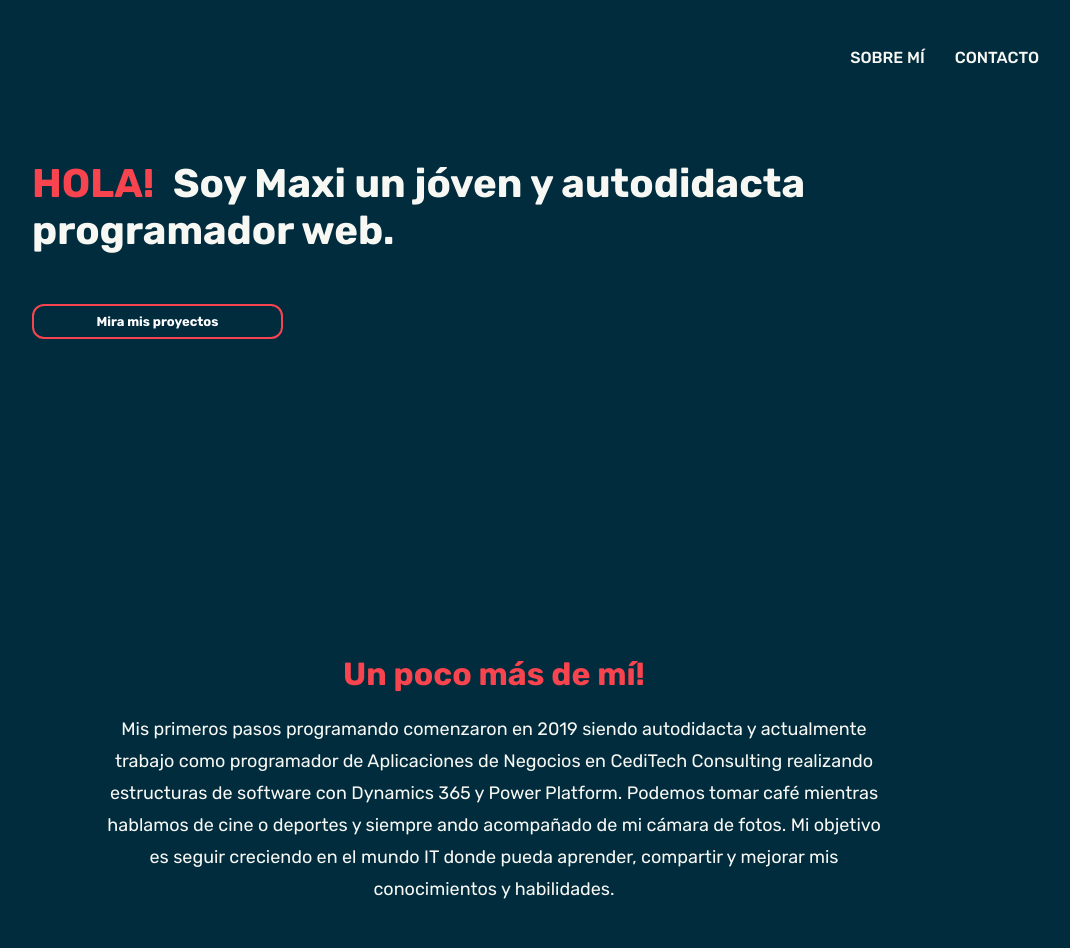
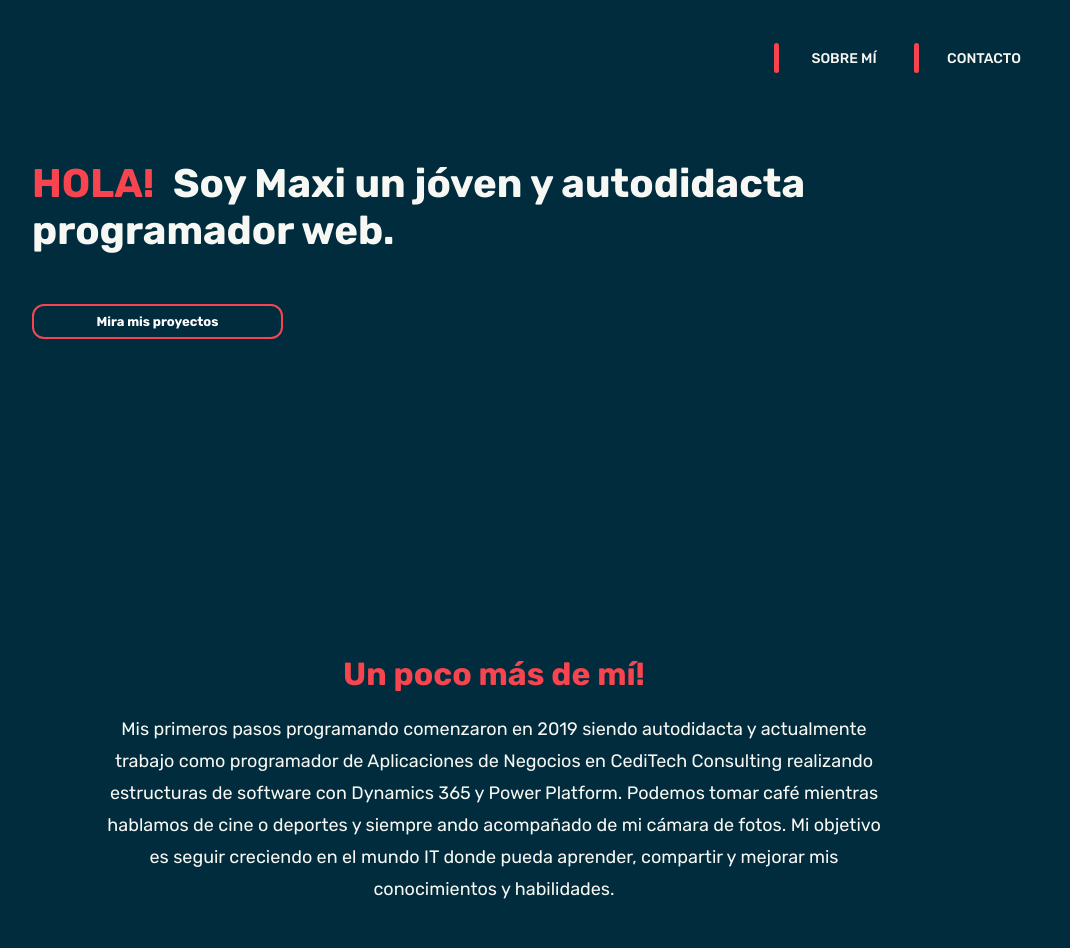
Before and after one commit to maxmferreyra/MFwebpage, a plain HTML site: page index.html in a window 1280 px wide. Shown: the top 948 px of the page, without its empty margins (146-1216 px from the left). Drawn offline with nearby package versions, Linux system fonts and the light colour scheme.

Commit message:
changes design animation button nav

```diff
--- a/index.css
+++ b/index.css
@@ -39,18 +39,27 @@ nav {
 }
 
 nav a {
-    font-size: 16px;
+    font-size: 14px;
     font-weight: 500;
     color: #f7f8f3;
     margin: 0px 15px;
     text-transform: uppercase;
 }
 
-nav a:hover {
+nav button {
+    width: 140px;
+    height: 30px;
     cursor: pointer;
-}
-
-
+    border: none;
+    outline: none;
+    background: transparent;
+    color: white;
+    font-weight: 700;
+    position: relative;
+    transition: all 0.5s;
+    z-index: 1;
+    font-family: 'Rubik', sans-serif;
+   }
 
 main {
     display: flex;
@@ -172,6 +181,10 @@ h3 {
     transition: transform 1s ease-out;
 }
 
+.proyects-container {
+    margin-bottom: 35px;
+}
+
 .proyect {
     width: 380px;
     height: 600px;
@@ -181,6 +194,7 @@ h3 {
     justify-content: center;
     align-items: center;
     transition: transform 1s ease-out;
+    margin-bottom: 20px;
 }
 
 
@@ -246,7 +260,7 @@ h3 {
     transition: all 0.3s ease;
    }
 
-   .cta span {
+   .cta a {
     position: relative;
     font-family: "Ubuntu", sans-serif;
     font-size: 14px;
@@ -337,6 +351,24 @@ footer p span {
         height: 50px;
     }
 
+    nav button::before {
+        content: "";
+        position: absolute;
+        top: 0;
+        left: 0;
+        width: 5px;
+        height: 100%;
+        background-color: #f7444e;
+        z-index: -1;
+        transition: all 0.5s;
+        border-radius: 10px;
+       }
+
+       nav button:hover::before {
+        width: 100%;
+       }
+
+
     .title-container {
         margin-bottom: 80px;
         height: 550px;
@@ -404,7 +436,6 @@ footer p span {
        display: flex;
        justify-content: space-evenly;
        align-items: center;
-       margin-bottom: 25px;
     }
 
     .proyect {
@@ -431,6 +462,10 @@ footer p span {
         padding: 10px;
     }
 
+    .cta {
+        cursor: pointer;
+    }
+
     footer {
         margin: 0 auto;
     }
--- a/index.html
+++ b/index.html
@@ -11,8 +11,8 @@
 <body>
     <header>
         <nav>
-            <a href="#about-me">Sobre mí</a>
-            <a href="#contact">Contacto</a>
+            <button><a href="#about-me">Sobre mí</a></button>
+            <button><a href="#contact">Contacto</a> </button>
         </nav>
     </header>
     <main>
@@ -56,7 +56,7 @@
                     <h3>CANAL DE PODCAST</h3>
                     <p>Página web estática donde se incluyen animaciones, archivos multimedias, modelos de cajas y menú hamburguesa. Proyecto realizado con tecnologias HTML, CSS.</p>
                     <button class="cta">
-                        <span>Sitio web</span>
+                        <a target="_blank" href="https://podcast-channel-proyect.netlify.app/">Sitio web</a>
                         <svg viewBox="0 0 13 10" height="10px" width="15px">
                           <path d="M1,5 L11,5"></path>
                           <polyline points="8 1 12 5 8 9"></polyline>
@@ -70,7 +70,7 @@
                     <h3>SIMULADOR DE RESERVA DE HOTELES</h3>
                     <p>Sitio web dinámico donde a través de filtros puede seleccionar el hotel que desea reservar. Proyecto realizado con tecnologias HTML, CSS, JAVASCRIPT y librería REACT JS.</p>
                     <button class="cta">
-                        <span>Sitio web</span>
+                        <a target="_blank" href="https://maxmferreyra.github.io/hotel-simulator-react/">Sitio web</a>
                         <svg viewBox="0 0 13 10" height="10px" width="15px">
                           <path d="M1,5 L11,5"></path>
                           <polyline points="8 1 12 5 8 9"></polyline>
@@ -84,7 +84,7 @@
                     <h3>GIPHOS</h3>
                     <p>Sitio web para realizar la búsqueda de tus GIFs favoritos. Utilizando el recurso externo de Giphy API Rest. Proyecto realizado con tecnologias HTML, CSS, JAVASCRIPT y librería REACT JS</p>
                     <button class="cta">
-                        <span>Sitio web</span>
+                        <a target="_blank" href="https://giphos.netlify.app/">Sitio web</a>
                         <svg viewBox="0 0 13 10" height="10px" width="15px">
                           <path d="M1,5 L11,5"></path>
                           <polyline points="8 1 12 5 8 9"></polyline>
```
